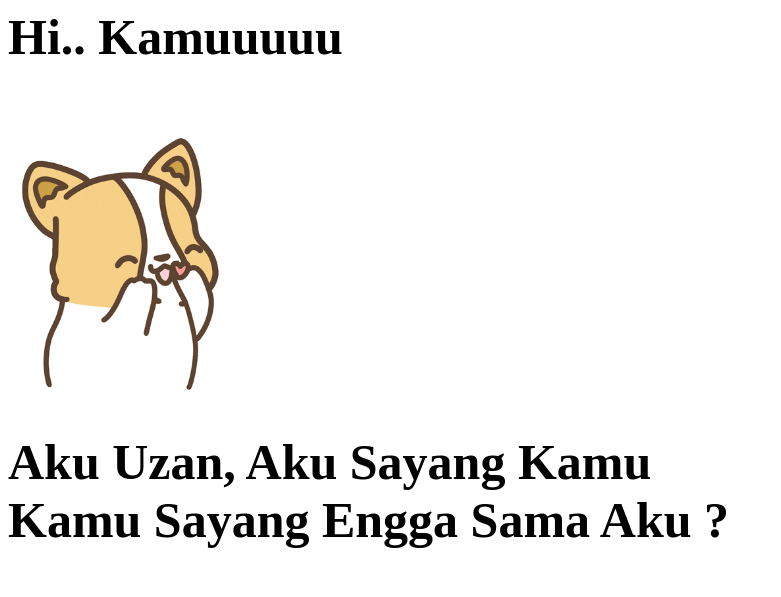
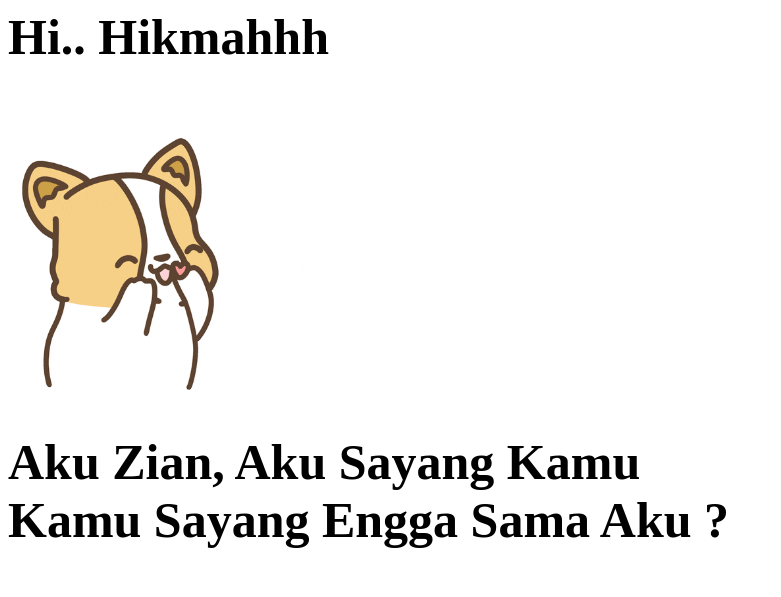
Before and after one commit to elfauzans/untukayang.github.io, a plain HTML site: page index.html in a window 1280 px wide. Shown: the top 597 px of the page, without its empty margins (0-781 px from the left). Drawn offline with Linux system fonts and the light colour scheme.

Commit message:
Update index.html
update ayang

```diff
--- a/index.html
+++ b/index.html
@@ -1,12 +1,12 @@
 <html>
 <head>
-<title> AYANG </title>
+<title> Untuk Kamu </title>
 
 <script type="text/javascript">
 flag=1
 function f1()
 {
-    alert("AKU JANJI AKAN SETIA KEKAMU")
+    alert("Uwwuuu Makacih yahhh>_<")
 }
 function f()
 {
@@ -33,9 +33,9 @@ function f()
 
 </head>
 <body>
-<h1 style="font-size: 50px;"> Hi.. Kamuuuuu <h1>
+<h1 style="font-size: 50px;"> Hi.. Hikmahhh <h1>
 <img alt="ZAN" src="images/aww.gif" height="300" />
-<h1 style="font-size: 50px;">Aku Uzan, Aku Sayang Kamu <br> Kamu Sayang Engga Sama Aku ?</h1>
+<h1 style="font-size: 50px;">Aku Zian, Aku Sayang Kamu <br> Kamu Sayang Engga Sama Aku ?</h1>
 <div id="By" style="position:absolute; left:64px; top:600px; width:800px;
 height:210px;">
 <input type="button" value=" SAYANG " onClick="f1()" />
```
